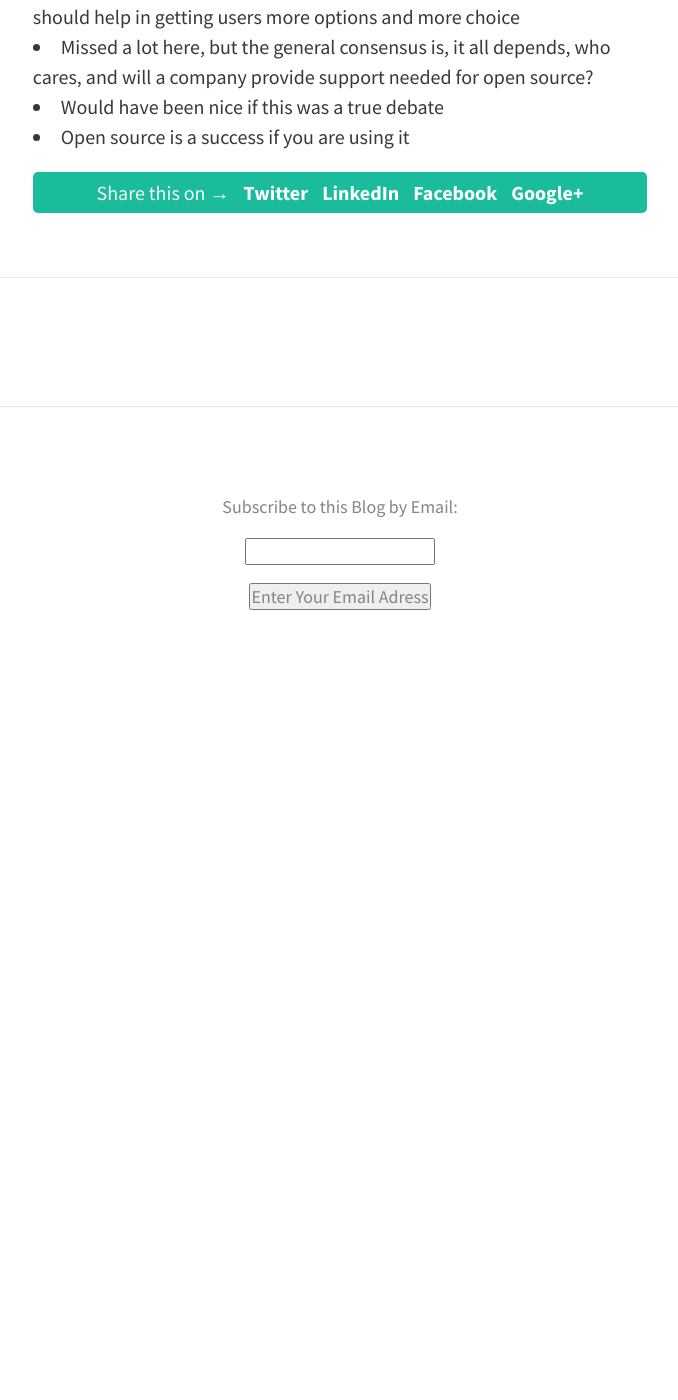
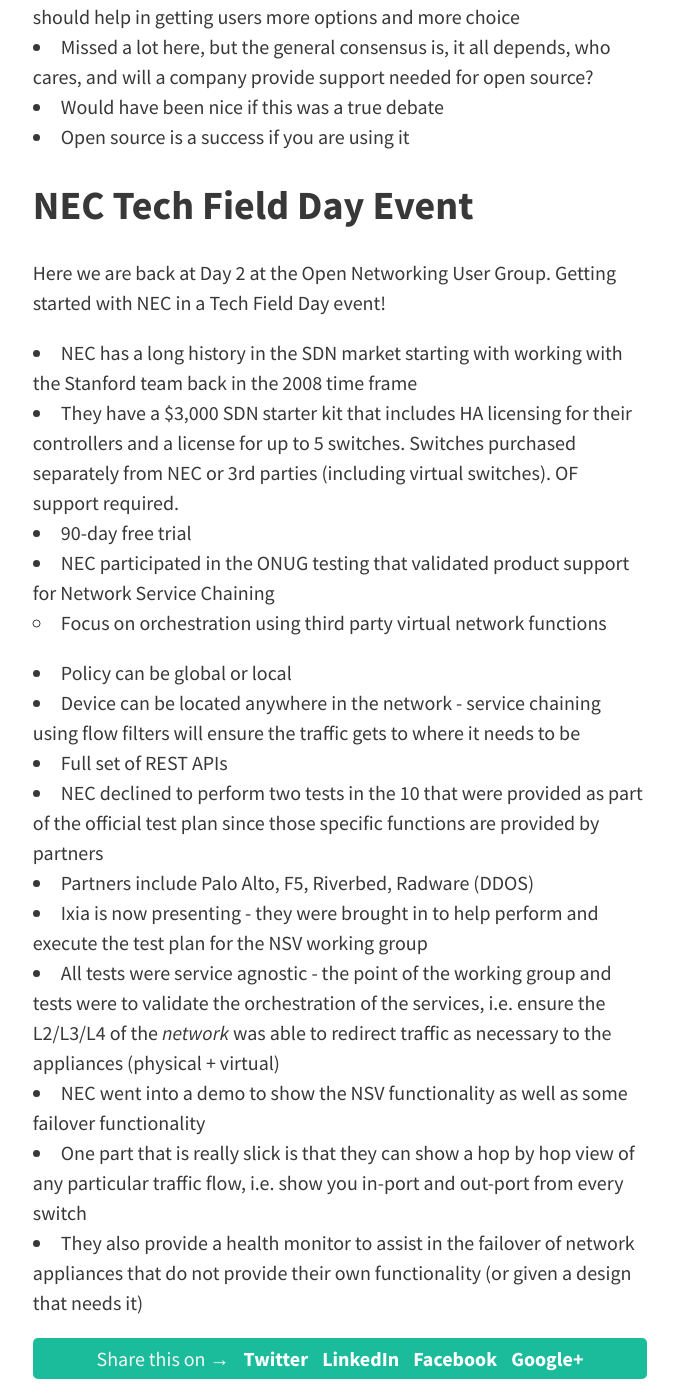
Before and after one commit to jedelman8/jedelman8.github.com, a Jekyll site: the page built from _posts/2015-05-13-onug-spring-2015.md, in a window 1280 px wide and 1400 px high, scrolled down 6715 px. Shown: the whole window, without its empty margins (300-978 px from the left). Built offline with Jekyll 4.4.1, drawn with Linux system fonts in a browser that asks for light colours; nearby versions of some CDN libraries; comment, search, counter and statistics services are not loaded; before the commit the page ends 7393 px from its top, so only the background shows below that.

Commit message:
updates for onug

```diff
--- a/_posts/2015-05-13-onug-spring-2015.md
+++ b/_posts/2015-05-13-onug-spring-2015.md
@@ -162,3 +162,23 @@
 * Missed a lot here, but the general consensus is, it all depends, who cares, and will a company provide support needed for open source?
 * Would have been nice if this was a true debate
 * Open source is a success if you are using it
+
+## NEC Tech Field Day Event
+
+Here we are back at Day 2 at the Open Networking User Group.  Getting started with NEC in a Tech Field Day event!
+
+* NEC has a long history in the SDN market starting with working with the Stanford team back in the 2008 time frame
+* They have a $3,000 SDN starter kit that includes HA licensing for their controllers and a license for up to 5 switches. Switches purchased separately from NEC or 3rd parties (including virtual switches).  OF support required.
+* 90-day free trial
+* NEC participated in the ONUG testing that validated product support for Network Service Chaining
+    * Focus on orchestration using third party virtual network functions
+* Policy can be global or local
+* Device can be located anywhere in the network - service chaining using flow filters will ensure the traffic gets to where it needs to be
+* Full set of REST APIs
+* NEC declined to perform two tests in the 10 that were provided as part of the official test plan since those specific functions are provided by partners
+* Partners include Palo Alto, F5, Riverbed, Radware (DDOS)
+* Ixia is now presenting - they were brought in to help perform and execute the test plan for the NSV working group
+* All tests were service agnostic - the point of the working group and tests were to validate the orchestration of the services, i.e. ensure the L2/L3/L4 of the *network* was able to redirect traffic as necessary to the appliances (physical + virtual)
+* NEC went into a demo to show the NSV functionality as well as some failover functionality
+* One part that is really slick is that they can show a hop by hop view of any particular traffic flow, i.e. show you in-port and out-port from every switch
+* They also provide a health monitor to assist in the failover of network appliances that do not provide their own functionality (or given a design that needs it)
```
